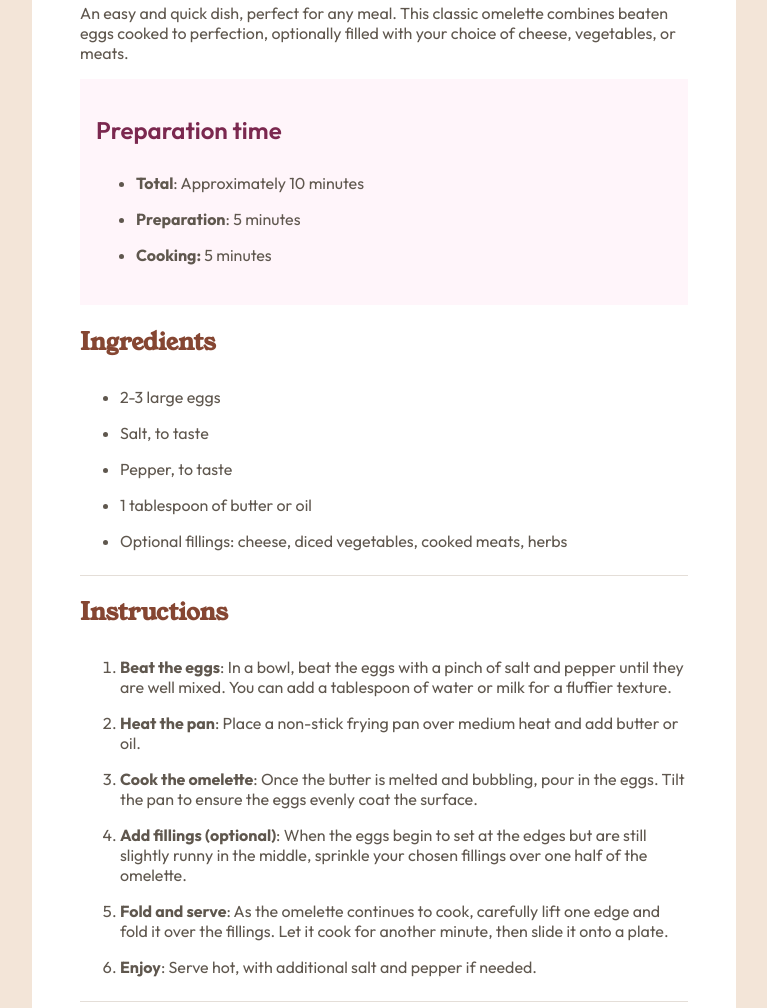
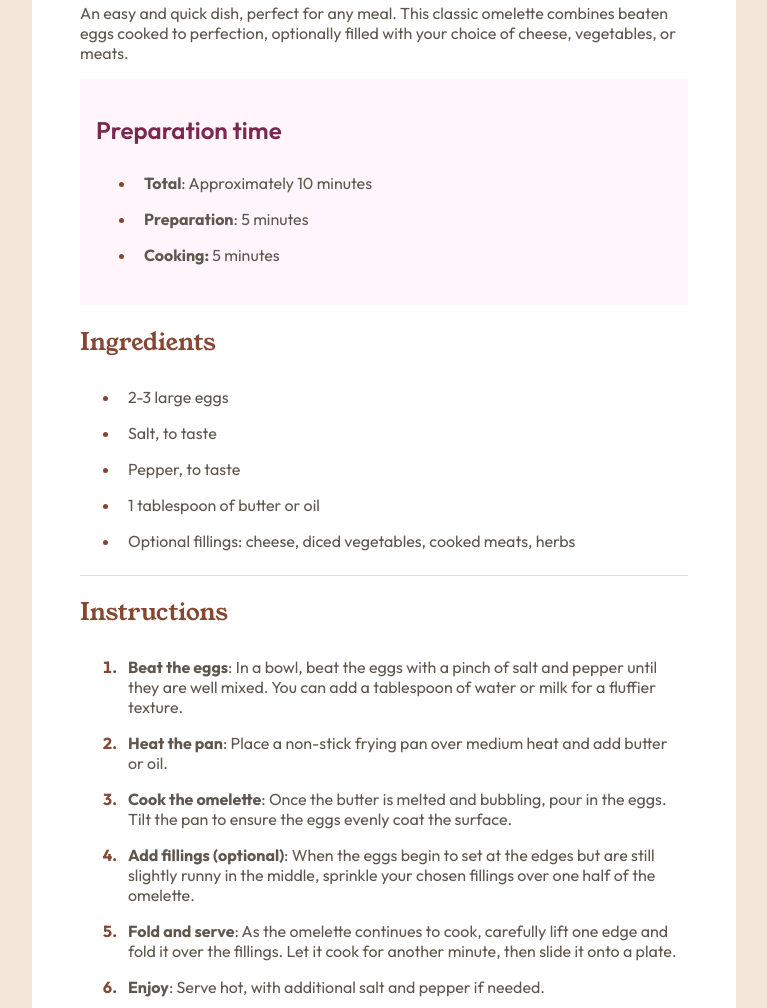
Before and after one commit to shereefhamed/recipe-page, a plain HTML site: page index.html in a window 1280 px wide. Shown: the part 469-1477 px from the top of the page, without its empty margins (256-1023 px from the left). Drawn offline with Linux system fonts and the light colour scheme.

Commit message:
change element items color to brown

```diff
--- a/assets/css/style.css
+++ b/assets/css/style.css
@@ -38,11 +38,20 @@ h5,
 h6 {
     font-family: 'Young Serif', sans-serif;
     color: var(--stone-900);
+    font-weight: 400;
 }
 
 
 li {
-    padding: 0.5rem 0;
+    padding: 0.5rem 0.5rem;
+}
+
+li::marker{
+    color: var(--brown-800);
+}
+
+ol li::marker{
+    font-weight: bold;
 }
 
 .section-title {
```
